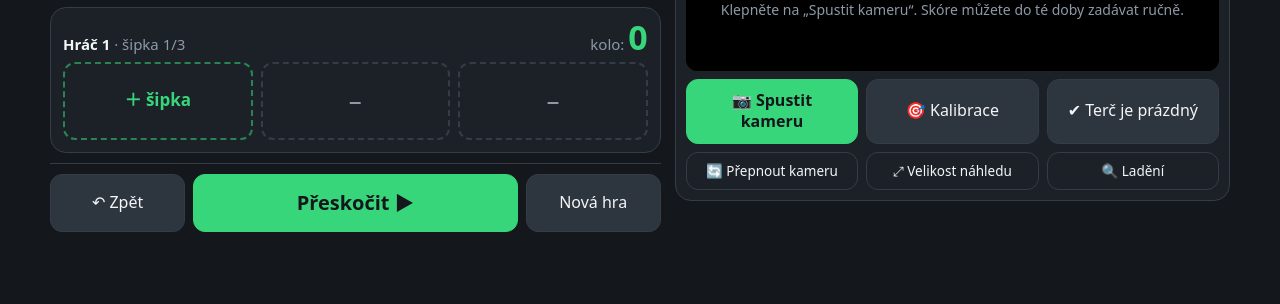
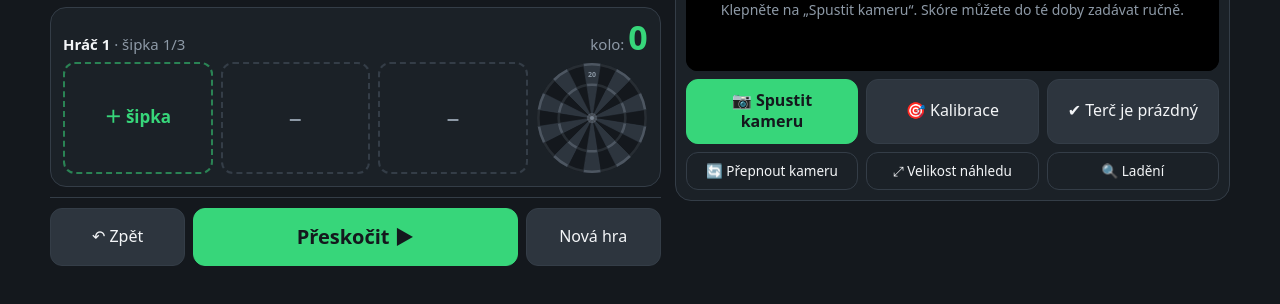
Before and after one commit to navratilloskachlos-afk/180Dart, a plain HTML site: page index.html in a window 1280 px wide. Shown: the part 244-548 px from the top of the page. Drawn offline with Linux system fonts and the light colour scheme.

Commit message:
Mini-terc v karte kola: ukazuje, kam dopadly sipky aktualniho kola (kamera = presna poloha, rucne = stred pole)

```diff
--- a/index.html
+++ b/index.html
@@ -99,9 +99,12 @@ button[disabled]{opacity:.45}
 .turnhead{display:flex;justify-content:space-between;align-items:baseline;gap:8px;color:var(--color-text-secondary);font-size:15px;margin-bottom:8px}
 .turnhead b{color:var(--color-text)}
 #turnTotal b{font-size:34px;line-height:1;color:var(--color-primary);font-variant-numeric:tabular-nums}
-.chips{display:grid;grid-template-columns:repeat(3,1fr);gap:var(--gap-sm)}
+.turnrow{display:grid;grid-template-columns:minmax(0,1fr) auto;gap:var(--gap-sm);align-items:stretch}
+.chips{display:grid;grid-template-columns:repeat(3,minmax(0,1fr));gap:var(--gap-sm)}
+#miniBoard{width:92px;height:92px;align-self:center;display:block}
+@media (min-width:760px){#miniBoard{width:112px;height:112px}}
 .chip{border-radius:var(--radius-ctl);border:2px solid transparent;background:var(--color-surface);min-height:78px;display:flex;flex-direction:column;align-items:center;justify-content:center;padding:4px;font-size:17px}
-.chip b{font-size:28px;line-height:1.1;font-weight:800}
+.chip b{font-size:clamp(18px,5.6vw,28px);line-height:1.1;font-weight:800;white-space:nowrap}
 .chip small{font-size:13px;color:var(--color-text-secondary)}
 .chip.empty{background:transparent;border:2px dashed var(--color-border);font-size:26px;color:var(--color-text-secondary)}
 .chip.add{border:2px dashed var(--color-primary-line);color:var(--color-primary);background:transparent;font-weight:700}
@@ -154,6 +157,7 @@ button[disabled]{opacity:.45}
   .chip{min-height:44px;padding:2px}.chip b{font-size:19px}.chip small{font-size:11px}.chip.add,.chip.empty{font-size:15px}
   .cobar{margin-top:5px;padding:3px 6px;font-size:20px}.cobar span{font-size:10px}
   .banner{margin-top:5px;padding:5px 8px;font-size:13px}
+  #miniBoard{display:none}.turnrow{grid-template-columns:minmax(0,1fr)}
   .actions{padding:6px 0 calc(6px + env(safe-area-inset-bottom));gap:6px}
   .actions button{min-height:44px;font-size:15px}#btnNext{font-size:17px}
   .seg button{min-height:38px}
@@ -232,7 +236,7 @@ button[disabled]{opacity:.45}
 
   <section id="turnCard" class="card turn">
     <div class="turnhead"><span id="turnWho"></span><span id="turnTotal"></span></div>
-    <div id="chips" class="chips"></div>
+    <div class="turnrow"><div id="chips" class="chips"></div><canvas id="miniBoard" role="img" aria-label="Terč se šipkami kola"></canvas></div>
     <div id="coBar" class="cobar" hidden></div>
     <div id="banner" class="banner" hidden></div>
   </section>
@@ -913,6 +917,57 @@ function renderCricket(){
   h += '</div><div class="crleg">' + (G.opts.cricket === 'cut' ? L('Cut-throat: body jdou soupeřům, vyhrává nejnižší skóre','Cut-throat: points go to opponents, lowest score wins') : L('Klasický: body za zásahy na čísla, která soupeř ještě nezavřel','Classic: you score on numbers an opponent has not closed yet')) + '</div>';
   $('players').innerHTML = h;
 }
+// Mini-terč: ukazuje, kam dopadly šipky aktuálního kola (kamera = přesná poloha, ručně = střed pole).
+function dartBoardPos(d){
+  if (d.pos) return d.pos;
+  if (d.num === 25) return {x: d.mult === 2 ? 0 : 11, y: 0};
+  const idx = NUMBERS.indexOf(d.num); if (idx < 0) return null;
+  const a = idx * 18 * Math.PI / 180, r = d.mult === 3 ? 103 : d.mult === 2 ? 166 : 134;
+  return {x: r * Math.sin(a), y: -r * Math.cos(a)};
+}
+function drawMiniBoard(){
+  const cv = $('miniBoard'); if (!cv || !G) return;
+  const css = cv.clientWidth; if (!css) return;
+  const dpr = Math.min(window.devicePixelRatio || 1, 3), px = Math.round(css * dpr);
+  if (cv.width !== px){ cv.width = px; cv.height = px; }
+  const g = cv.getContext('2d'), cs = getComputedStyle(document.documentElement);
+  const col = n => cs.getPropertyValue(n).trim();
+  const c = px / 2, k = (c - dpr) / R.DBL_OUT, rad = Math.PI / 180;
+  g.clearRect(0, 0, px, px);
+  for (let i = 0; i < 20; i++){
+    const a0 = (i * 18 - 9 - 90) * rad, a1 = (i * 18 + 9 - 90) * rad;
+    g.fillStyle = col(i % 2 ? '--color-bg' : '--color-surface-raised');
+    g.beginPath(); g.moveTo(c, c); g.arc(c, c, R.DBL_OUT * k, a0, a1); g.closePath(); g.fill();
+    g.fillStyle = col('--color-text-secondary'); g.globalAlpha = i % 2 ? .16 : .34;
+    for (const [ri, ro] of [[R.TRI_IN, R.TRI_OUT], [R.DBL_IN, R.DBL_OUT]]){
+      g.beginPath(); g.arc(c, c, ro * k, a0, a1); g.arc(c, c, ri * k, a1, a0, true); g.closePath(); g.fill();
+    }
+    g.globalAlpha = 1;
+  }
+  g.fillStyle = col('--color-text-secondary');
+  g.globalAlpha = .38; g.beginPath(); g.arc(c, c, R.BULL_OUT * k, 0, 7); g.fill();
+  g.globalAlpha = .7; g.beginPath(); g.arc(c, c, R.BULL_IN * k, 0, 7); g.fill(); g.globalAlpha = 1;
+  g.strokeStyle = col('--color-border'); g.lineWidth = .6 * dpr;
+  for (let i = 0; i < 20; i++){
+    const a = (i * 18 - 9 - 90) * rad;
+    g.beginPath(); g.moveTo(c + R.BULL_OUT * k * Math.cos(a), c + R.BULL_OUT * k * Math.sin(a)); g.lineTo(c + R.DBL_OUT * k * Math.cos(a), c + R.DBL_OUT * k * Math.sin(a)); g.stroke();
+  }
+  g.font = '700 ' + (7 * dpr) + 'px system-ui,sans-serif'; g.textAlign = 'center'; g.textBaseline = 'middle';
+  g.fillStyle = col('--color-text-secondary'); g.fillText('20', c, c - 134 * k);
+  const prim = col('--color-primary'), dark = col('--color-bg'), txt = col('--color-text');
+  G.turn.darts.forEach((d, i) => {
+    if (!d || !d.mult) return;
+    const p = dartBoardPos(d); if (!p) return;
+    const x = c + p.x * k, y = c + p.y * k, r = 5.2 * dpr, cam = d.src === 'cam';
+    g.beginPath(); g.arc(x, y, r, 0, 7);
+    g.fillStyle = cam ? prim : dark; g.fill();
+    g.lineWidth = 1.6 * dpr; g.strokeStyle = prim; g.stroke();
+    g.font = '800 ' + (7.5 * dpr) + 'px system-ui,sans-serif';
+    g.fillStyle = cam ? dark : txt; g.fillText(String(i + 1), x, y + .3 * dpr);
+  });
+}
+window.addEventListener('resize', () => { try { drawMiniBoard(); } catch (e) {} });
+
 function render(){
   const t = G.turn, o = G.opts, n = G.players.length;
   $('title').textContent = '🎯 ' + modeTitle();
@@ -955,6 +1010,7 @@ function render(){
     else chips += `<div class="chip empty">–</div>`;
   }
   $('chips').innerHTML = chips;
+  drawMiniBoard();
   const cb = $('coBar');
   if (coBig){ cb.hidden = false; cb.innerHTML = coBig; } else cb.hidden = true;
   const b = $('banner');
@@ -1538,14 +1594,14 @@ const HELP = () => [
    <li><b>Reverse tip direction:</b> turn on if the app takes the flight instead of the point as the tip (hits are then shifted by the dart’s length).</li></ul>
    <h4>Debug (🔍)</h4><p>Shows the rectified top-down view of the board: <span style="color:#ff3b3b">red</span> marks changes against the empty board, the <span style="color:#4aa3ff">blue line</span> points toward the camera (the tip is the end of the dart closer to it), the red circle is the last tip found. For tuning, note where the dart really landed and compare it with what the app recorded.</p>`)],
  ['ctrl', L('Ovládání','Controls'), L(
-  `<ul><li><b>Klepnutí na šipku v kole</b> (čip nahoře) otevře opravu: vyberte Single/Double/Triple a číslo, nebo šipku smažte.</li>
+  `<ul><li><b>Klepnutí na šipku v kole</b> (čip nahoře) otevře opravu: vyberte Single/Double/Triple a číslo, nebo šipku smažte.</li><li><b>Mini‑terč</b> vedle šipek ukazuje, kam dopadly šipky tohoto kola: plná zelená tečka = poloha z kamery, prázdná tečka = ručně zadaná (zobrazí se uprostřed pole). Číslo v tečce je pořadí šipky. Slouží ke kontrole a opravě; klepat na něj nemusíte. Na šířku na malé výšce se skrývá.</li>
    <li><b>📷 Kamera / ✋ Ručně</b> přepíná způsob zadávání, hra se přitom nepřeruší. V ručním režimu se kamera vypne a zásahy zadáváte klepnutím na pole šipky (＋). Aplikace jde používat i úplně bez kamery, např. když telefon nejde položit tak, aby na terč viděl.</li>
    <li><b>↶ Zpět</b> vrátí poslední akci (šipku, přepnutí hráče).</li>
    <li><b>Další hráč / Přeskočit</b> (velké zelené tlačítko dole) ukončí kolo a předá hráče; po třetí šipce pulzuje. Přeskočit funguje i když nebylo hozeno všechno.</li>
    <li><b>Klepnutí na jméno hráče</b> ho přejmenuje.</li>
    <li><b>Nová hra</b> smaže rozehranou hru a nabídne režim, počet hráčů (2–6) a možnosti.</li>
    <li><b>Velikost náhledu</b> zvětší/zmenší obraz z kamery. Rozehraná hra i nastavení se ukládají do telefonu.</li></ul>`,
-  `<ul><li><b>Tap a dart in the round</b> (the chips at the top) to edit it: choose Single/Double/Triple and the number, or delete the dart.</li>
+  `<ul><li><b>Tap a dart in the round</b> (the chips at the top) to edit it: choose Single/Double/Triple and the number, or delete the dart.</li><li><b>Mini board</b> next to the darts shows where this round's darts landed: filled green dot = position from the camera, hollow dot = entered manually (shown at the centre of the field). The number in the dot is the dart order. It is for checking and correcting; you don't need to tap it. Hidden in short landscape.</li>
    <li><b>📷 Camera / ✋ Manual</b> switches the input method without interrupting the game. In manual mode the camera is turned off and you enter hits by tapping a dart slot (＋). The app can also be used with no camera at all, e.g. when the phone cannot be placed to see the board.</li>
    <li><b>↶ Undo</b> reverts the last action (a dart, a player change).</li>
    <li><b>Next player / Skip</b> (the big green button at the bottom) ends the round and hands over; it pulses after the third dart. Skip works even if not all darts were thrown.</li>
@@ -1594,6 +1650,7 @@ function setLang(lang){
   $('btnSettings').setAttribute('aria-label', L('Nastavení', 'Settings'));
   $('btnHelp').setAttribute('aria-label', L('Nápověda', 'Help'));
   $('btnStats').setAttribute('aria-label', L('Statistiky', 'Statistics'));
+  $('miniBoard').setAttribute('aria-label', L('Terč se šipkami kola', 'Board with this round\'s darts'));
   $('btnLang').textContent = lang === 'en' ? 'CZ' : 'EN';
   $('btnCam').textContent = stream ? L('⏹ Vypnout kameru', '⏹ Stop camera') : L('📷 Spustit kameru', '📷 Start camera');
   if (calMode !== 'none') updateCalHelp();
```
